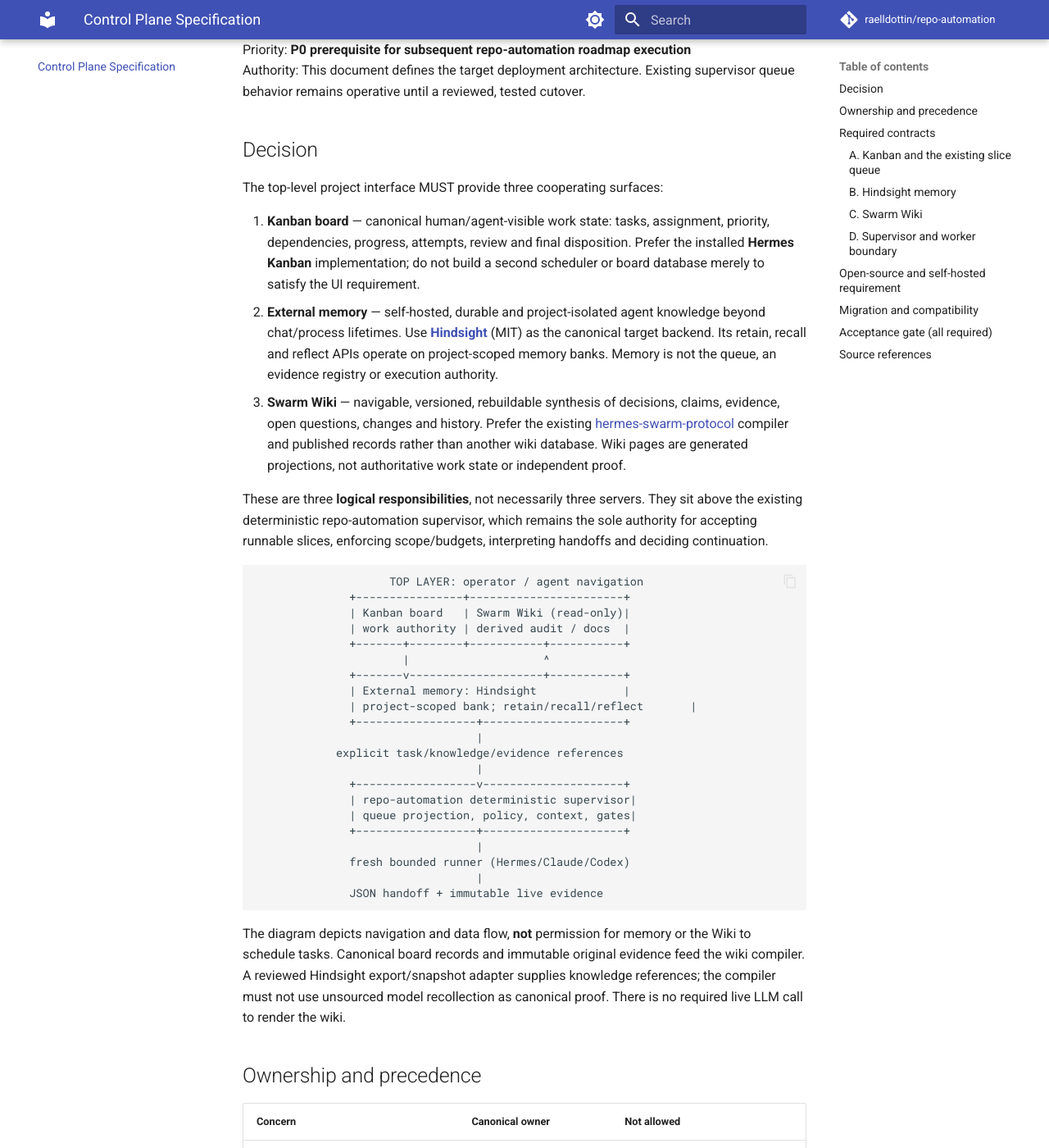
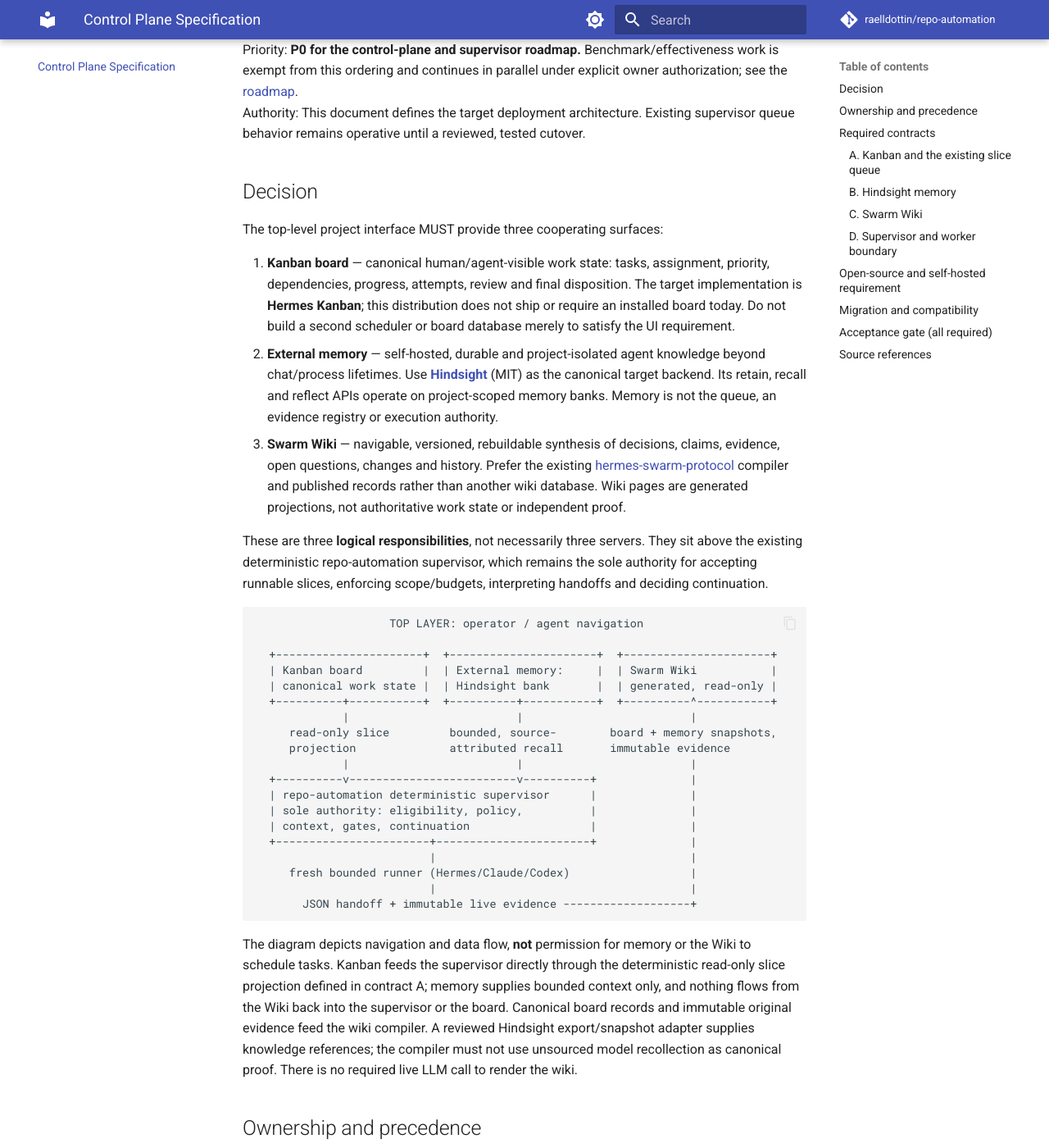
Before and after one commit to raelldottin/repo-automation, an MkDocs documentation site: the page built from docs/architecture/control-plane.md, in a window 1280 px wide and 1400 px high, scrolled down 247 px. Shown: the whole window at 82% size. Built offline with MkDocs 1.6.1 and Material for MkDocs 9.7.7, drawn with Linux system fonts in a browser that asks for light colours; comment, search, counter and statistics services are not loaded; some of the changed text lies outside the part shown.

Commit message:
docs(spec): apply review fixes to control-plane spec and roadmap
- Replace leftover ByteRover in the workflow migration note with Hindsight.
- State the owner's benchmark exemption from the P0 ordering in the spec
  and roadmap; drop the stale run-37775851881 diagnostics in favour of a
  pointer to docs/workflows/effectiveness-benchmark.md.
- Distinguish agent-native delegation (available today) from
  supervisor-controlled delegation (proposed), matching the workflow's
  "Direction, not current behavior" section.
- Repo-qualify PR references (raelldottin/repo-automation#68) and make the
  Kanban target language proposed rather than present tense.
- Explain how RA-CP-001..005 are admitted while the JSON queue is
  authoritative, and add CodSpeed acceptance criteria to RA-CP-002 and
  RA-CP-003 for their registered performance-critical paths.
- Redraw the diagram so Kanban feeds the supervisor through the read-only
  projection, with aligned box borders.
- Date-qualify the licence observation, defer the licence choice to the
  owner, point at the existing THIRD-PARTY-NOTICES.md, and drop the
  duplicate swarm-wiki-design.md source reference.

````diff
--- a/docs/architecture/control-plane.md
+++ b/docs/architecture/control-plane.md
@@ -1,14 +1,14 @@
 # SPEC-001: Kanban, external memory, and Swarm Wiki control plane
 
 Status: **proposed architecture; not a claim of runtime implementation**
-Priority: **P0 prerequisite for subsequent repo-automation roadmap execution**
+Priority: **P0 for the control-plane and supervisor roadmap.** Benchmark/effectiveness work is exempt from this ordering and continues in parallel under explicit owner authorization; see the [roadmap](../roadmap.md#ordering-decision).
 Authority: This document defines the target deployment architecture. Existing supervisor queue behavior remains operative until a reviewed, tested cutover.
 
 ## Decision
 
 The top-level project interface MUST provide three cooperating surfaces:
 
-1. **Kanban board** — canonical human/agent-visible work state: tasks, assignment, priority, dependencies, progress, attempts, review and final disposition. Prefer the installed **Hermes Kanban** implementation; do not build a second scheduler or board database merely to satisfy the UI requirement.
+1. **Kanban board** — canonical human/agent-visible work state: tasks, assignment, priority, dependencies, progress, attempts, review and final disposition. The target implementation is **Hermes Kanban**; this distribution does not ship or require an installed board today. Do not build a second scheduler or board database merely to satisfy the UI requirement.
 2. **External memory** — self-hosted, durable and project-isolated agent knowledge beyond chat/process lifetimes. Use **[Hindsight](https://github.com/vectorize-io/hindsight)** (MIT) as the canonical target backend. Its retain, recall and reflect APIs operate on project-scoped memory banks. Memory is not the queue, an evidence registry or execution authority.
 3. **Swarm Wiki** — navigable, versioned, rebuildable synthesis of decisions, claims, evidence, open questions, changes and history. Prefer the existing [hermes-swarm-protocol](https://github.com/raelldottin/hermes-swarm-protocol) compiler and published records rather than another wiki database. Wiki pages are generated projections, not authoritative work state or independent proof.
 
@@ -16,29 +16,27 @@
 
 ```text
                     TOP LAYER: operator / agent navigation
-              +----------------+-----------------------+
-              | Kanban board   | Swarm Wiki (read-only)|
-              | work authority | derived audit / docs  |
-              +-------+--------+-----------+-----------+
-                      |                    ^
-              +-------v--------------------+-----------+
-              | External memory: Hindsight             |
-              | project-scoped bank; retain/recall/reflect       |
-              +------------------+---------------------+
-                                 |
-            explicit task/knowledge/evidence references
-                                 |
-              +------------------v---------------------+
-              | repo-automation deterministic supervisor|
-              | queue projection, policy, context, gates|
-              +------------------+---------------------+
-                                 |
-              fresh bounded runner (Hermes/Claude/Codex)
-                                 |
-              JSON handoff + immutable live evidence
+
+  +----------------------+  +----------------------+  +----------------------+
+  | Kanban board         |  | External memory:     |  | Swarm Wiki           |
+  | canonical work state |  | Hindsight bank       |  | generated, read-only |
+  +----------+-----------+  +----------+-----------+  +----------^-----------+
+             |                         |                         |
+     read-only slice         bounded, source-        board + memory snapshots,
+     projection              attributed recall       immutable evidence
+             |                         |                         |
+  +----------v-------------------------v----------+              |
+  | repo-automation deterministic supervisor      |              |
+  | sole authority: eligibility, policy,          |              |
+  | context, gates, continuation                  |              |
+  +-----------------------+-----------------------+              |
+                          |                                      |
+     fresh bounded runner (Hermes/Claude/Codex)                  |
+                          |                                      |
+       JSON handoff + immutable live evidence -------------------+
 ```
 
-The diagram depicts navigation and data flow, **not** permission for memory or the Wiki to schedule tasks. Canonical board records and immutable original evidence feed the wiki compiler. A reviewed Hindsight export/snapshot adapter supplies knowledge references; the compiler must not use unsourced model recollection as canonical proof. There is no required live LLM call to render the wiki.
+The diagram depicts navigation and data flow, **not** permission for memory or the Wiki to schedule tasks. Kanban feeds the supervisor directly through the deterministic read-only slice projection defined in contract A; memory supplies bounded context only, and nothing flows from the Wiki back into the supervisor or the board. Canonical board records and immutable original evidence feed the wiki compiler. A reviewed Hindsight export/snapshot adapter supplies knowledge references; the compiler must not use unsourced model recollection as canonical proof. There is no required live LLM call to render the wiki.
 
 ## Ownership and precedence
 
@@ -48,7 +46,7 @@
 | Curated requirements, design knowledge, prior solutions, uncertainties | Hindsight per-project memory bank | Treating recalled prose as a verified test or executable instruction |
 | Claim/evidence/decision publications and cross-agent request/verify/route | Swarm protocol records on canonical Kanban comments and immutable captures | Unverified conclusions or a parallel coordination database |
 | Human-readable synthesis and searchable wiki pages | One deterministic Swarm Wiki compiler | Workers directly editing generated output or compiler mutating upstream stores |
-| Slice eligibility, allowed paths, diff budgets, validation tiers, run/handoff verification, next-run decision | repo-automation supervisor | Recursive worker spawning, retrospective invented evidence, model-driven overriding of gates |
+| Slice eligibility, allowed paths, diff budgets, validation tiers, run/handoff verification, next-run decision | repo-automation supervisor | Workers self-chaining the next slice (supervisor-controlled sub-agents are proposed, not implemented), retrospective invented evidence, model-driven overriding of gates |
 | Source code, tests, commit provenance | Consumer repository at pinned Git identity | Storing credentials or live source-of-truth artifacts in the generated wiki |
 
 Precedence during an incident: **original live evidence and committed source + canonical Kanban records > reviewed Hindsight knowledge > generated wiki text**. A wiki discrepancy is a lint finding, never an automatic board mutation. A pass requires independent scope-matched non-memory live evidence. Keep `swarm_verify`'s inspect → evidence receipt → commit discipline and deterministic `swarm_route`; unresolved destinations fail closed.
@@ -85,8 +83,9 @@
 
 ### D. Supervisor and worker boundary
 
-- Preserve fresh-process workers and interchangeable `agent_command_template` runners. The originating-harness invariant from PR #68 remains binding; headless invocations must name a runner explicitly.
+- Preserve fresh-process workers and interchangeable `agent_command_template` runners. The originating-harness invariant from raelldottin/repo-automation#68 remains binding; headless invocations must name a runner explicitly.
 - Preserve independent validation replay, scope and diff gates, provenance, clean Git stops, and supervisor-only continuation. Kanban, Hindsight and wiki integrations are **adapters**, not a new agent framework.
+- Delegation has two kinds. *Agent-native delegation* is available today: a runner such as Claude Code may launch its own sub-agents inside one slice run, and the supervisor neither manages nor sees them. *Supervisor-controlled delegation* (the supervisor assigning sub-agents with explicit permissions, budgets, dependencies and verification) is proposed by this specification and not implemented. Neither kind may self-chain: no worker or sub-agent starts the next slice.
 - A worker may author code/evidence and recommend adjacent work; it cannot authorize its own next slice, mark itself independently verified, bypass a board lock, or route to a guessed identity.
 - Consumer repositories own their board mappings, bank isolation and snapshots, wiki output, domain policy and queue/handoff artifacts. `repo-automation` ships reusable contracts/adapters and acceptance fixtures, not private live fleet state.
 
@@ -95,9 +94,9 @@
 **Goal: all required production/runtime components must be auditable and redistributable under an OSI-approved open-source software license, with locally runnable model inference.** Free services, openly available weights and open-source client libraries alone do not establish this.
 
 - Hindsight core is MIT licensed; Hermes Agent is MIT licensed. Verify the licenses and bundled component obligations of **all** pinned distributions, images, model runtimes, embedding models, rerankers, database extensions, UI assets and transitive dependencies.
-- **As checked on 2026-10-11, `repo-automation` and `hermes-swarm-protocol` do not expose a root LICENSE file or GitHub-detected license.** Public source does not by itself grant open-source rights. Add an **owner-approved SPDX/OSI license** (MIT is compatible with the upstream Hindsight core, but choose deliberately) to each original project after attribution/contributor review, and document bundled third-party notices. Do not assert full-stack OSS completion until audited.
+- **As of 2026-10-11, `repo-automation` and `hermes-swarm-protocol` did not expose a root LICENSE file or GitHub-detected license.** Re-check before relying on this statement; it records a point-in-time observation, not a permanent property. Public source does not by itself grant open-source rights. Choosing a license is an **owner decision**; once the owner approves an SPDX/OSI license (MIT is compatible with the upstream Hindsight core) after attribution/contributor review, add it to each original project. `repo-automation` already records adapted third-party material in [`THIRD-PARTY-NOTICES.md`](https://github.com/raelldottin/repo-automation/blob/main/THIRD-PARTY-NOTICES.md); extend that file rather than starting a new one. Do not assert full-stack OSS completion until audited.
 - The production reference deployment uses self-hosted Hindsight, an open-source database/container/runtime, verified open-license model weights and local inference/embeddings/reranking. No mandatory Hindsight Cloud, proprietary IDE, commercial agent model, managed inference endpoint, gated registry, paid proprietary telemetry or Docker Desktop-only dependency. Hardware/energy/operations may still cost money.
-- Claude Code and proprietary hosted models are permitted as **optional external development tools**, never as mandatory components of the **fully open-source runtime profile**. The independently administered NVIDIA `z-ai/glm-5.3` effectiveness benchmark is outside that production profile and stays frozen unless separately authorized. A source release and a fully self-hosted runtime are two different claims; verify both separately.
+- Claude Code and proprietary hosted models are permitted as **optional external development tools**, never as mandatory components of the **fully open-source runtime profile**. The independently administered NVIDIA `z-ai/glm-5.3` effectiveness benchmark is outside that production profile; it is exempt from the P0 ordering and continues in parallel under explicit owner authorization, with any model, provider or budget change still needing its own approval. A source release and a fully self-hosted runtime are two different claims; verify both separately.
 - Model licensing, export/import rights, data provenance, source-code license files, SBOM, dependency policy and egress tests are release gates, not assumptions inferred from a vendor pricing page.
 
 ## Migration and compatibility
@@ -107,9 +106,9 @@
 3. **Shadow compare:** compare projected slices against the live JSON queue; additionally snapshot prior ByteRover records, migrate test knowledge through the reviewed Hindsight retain API, audit counts, lineage, loss, conflicting timestamps and independently recall sampled evidence. Preserve ByteRover originals as read-only history during transition; no implicit one-to-one equivalence between knowledge nodes and memory records.
 4. **Authorized cutover:** back up and pin state, approve upstream Swarm Wiki compatibility PR and source migration; verify idempotent one-writer status reconciliation before enabling board-driven intake and Hindsight as canonical memory per consumer. Roll back all three adapters independently and preserve historical data. The cutover is a separately reviewed PR/deployment.
 5. **Canary and scale:** run a bounded scoped canary per project/profile using public Kanban/Swarm/Hindsight interfaces; independently verify retain/recall/reflect behavior and wiki snapshot export, forbidden cross-bank access, lossless backup/recovery, network outages and zero external inference. Preserve old history.
-6. **Resume roadmap:** only after the top-layer acceptance gate passes, proceed to remaining supervisor hardening, consumer smoke proofs and effectiveness calibration as laid out in [the roadmap](../roadmap.md).
+6. **Resume roadmap:** only after the top-layer acceptance gate passes, proceed to remaining supervisor hardening and consumer smoke proofs as laid out in [the roadmap](../roadmap.md). Effectiveness calibration is not gated on this step; it continues in parallel under explicit owner authorization.
 
-Existing CI/cleanroom benchmark experiments remain isolated: do not connect them to live boards, memory stores or wiki infrastructure. The pinned NVIDIA/`z-ai/glm-5.3` effectiveness experiment and phase-budget decisions are not changed by this specification.
+Existing CI/cleanroom benchmark experiments remain isolated: do not connect them to live boards, memory stores or wiki infrastructure. The pinned NVIDIA/`z-ai/glm-5.3` effectiveness experiment and phase-budget decisions are not changed by this specification, and the experiment is not paused by it.
 
 ## Acceptance gate (all required)
 
@@ -123,10 +122,9 @@
 ## Source references
 
 - [hermes-swarm-protocol README](https://github.com/raelldottin/hermes-swarm-protocol/blob/main/README.md)
-- [Swarm Wiki design and ownership](https://github.com/raelldottin/hermes-swarm-protocol/blob/main/docs/swarm-wiki-design.md)
+- [Swarm Wiki design and ownership, including the current ByteRover coupling (migration source)](https://github.com/raelldottin/hermes-swarm-protocol/blob/main/docs/swarm-wiki-design.md)
 - [Swarm Wiki operations](https://github.com/raelldottin/hermes-swarm-protocol/blob/main/docs/swarm-wiki-usage.md)
 - [Fleet rollout and canary gates](https://github.com/raelldottin/hermes-swarm-protocol/blob/main/docs/swarm-wiki-fleet-rollout.md)
 - [Hindsight repository and MIT license](https://github.com/vectorize-io/hindsight)
 - [Hindsight API configuration (local Ollama, local embeddings and reranker)](https://github.com/vectorize-io/hindsight/blob/main/skills/hindsight-docs/references/developer/configuration.md)
 - [Hindsight local MCP and bank mapping](https://github.com/vectorize-io/hindsight/blob/main/hindsight-docs/docs-integrations/local-mcp.md)
-- [Existing Swarm Wiki ByteRover coupling (migration source)](https://github.com/raelldottin/hermes-swarm-protocol/blob/main/docs/swarm-wiki-design.md)
````
Also changed, not shown: README.md (+2 -2 lines), automation/README.md (+1 -1 lines), docs/index.md (+1 -1 lines), docs/roadmap.md (+16 -12 lines), docs/workflows/repo-automation.md (+1 -1 lines).
